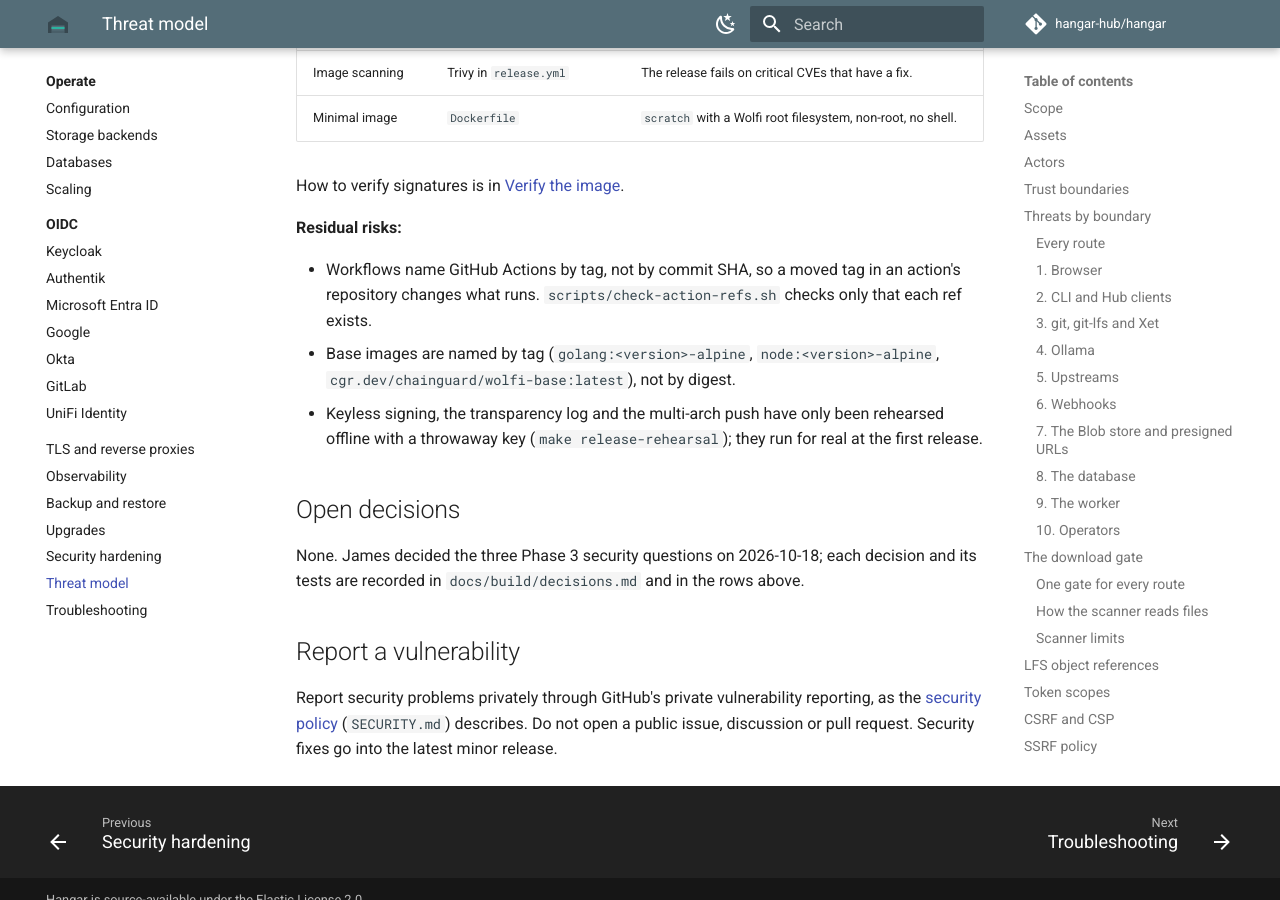
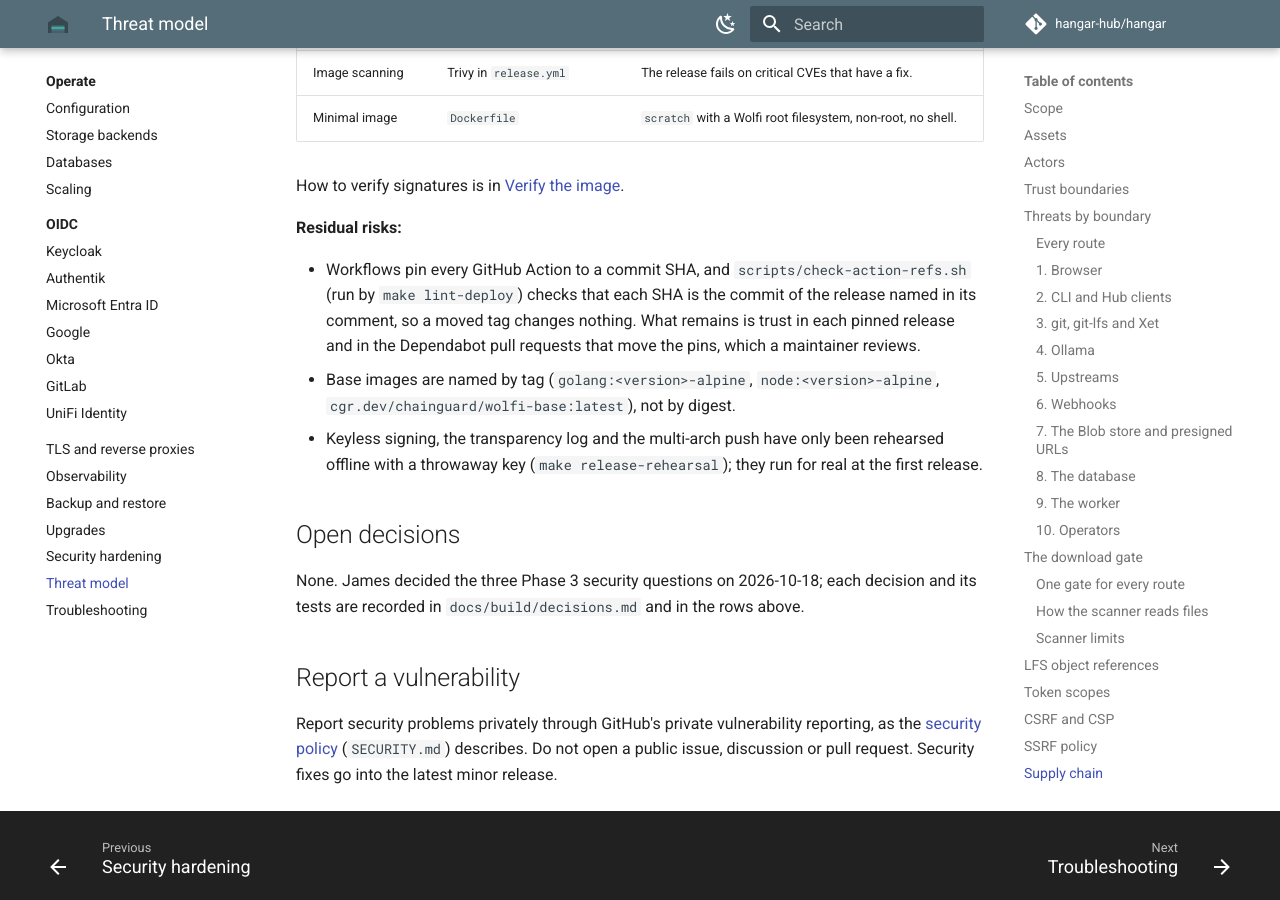
Before and after one commit to hangar-hub/hangar, an MkDocs documentation site: the page built from docs/security/threat-model.md, in a window 1280 px wide and 900 px high, scrolled down 23681 px. Built offline with MkDocs 1.6.1 and Material for MkDocs 9.7.7, drawn with Linux system fonts in a browser that asks for light colours; comment, search, counter and statistics services are not loaded; the version menu is left out.

Commit message:
ci: pin every GitHub Action to a commit SHA
Each uses: names a full commit SHA with its release in a comment, the
latest release in the major the workflow used that is at least two weeks
old, with annotated tags dereferenced to their commit. Tags can be moved,
and the release jobs hold id-token, packages and contents write.

scripts/check-action-refs.sh, run by make lint-deploy, now refuses refs
that are not SHAs, lack a # vX.Y.Z comment, or are not the commit the
named tag points at. Dependabot's github-actions entry already keeps the
pins current. The threat model, the dry run's steps for James and
decisions.md record the change.

```diff
--- a/docs/security/threat-model.md
+++ b/docs/security/threat-model.md
@@ -355,7 +355,7 @@
 
 **Residual risks:**
 
-- Workflows name GitHub Actions by tag, not by commit SHA, so a moved tag in an action's repository changes what runs. `scripts/check-action-refs.sh` checks only that each ref exists.
+- Workflows pin every GitHub Action to a commit SHA, and `scripts/check-action-refs.sh` (run by `make lint-deploy`) checks that each SHA is the commit of the release named in its comment, so a moved tag changes nothing. What remains is trust in each pinned release and in the Dependabot pull requests that move the pins, which a maintainer reviews.
 - Base images are named by tag (`golang:<version>-alpine`, `node:<version>-alpine`, `cgr.dev/chainguard/wolfi-base:latest`), not by digest.
 - Keyless signing, the transparency log and the multi-arch push have only been rehearsed offline with a throwaway key (`make release-rehearsal`); they run for real at the first release.
 
```
Also changed, not shown: 10 other files.
